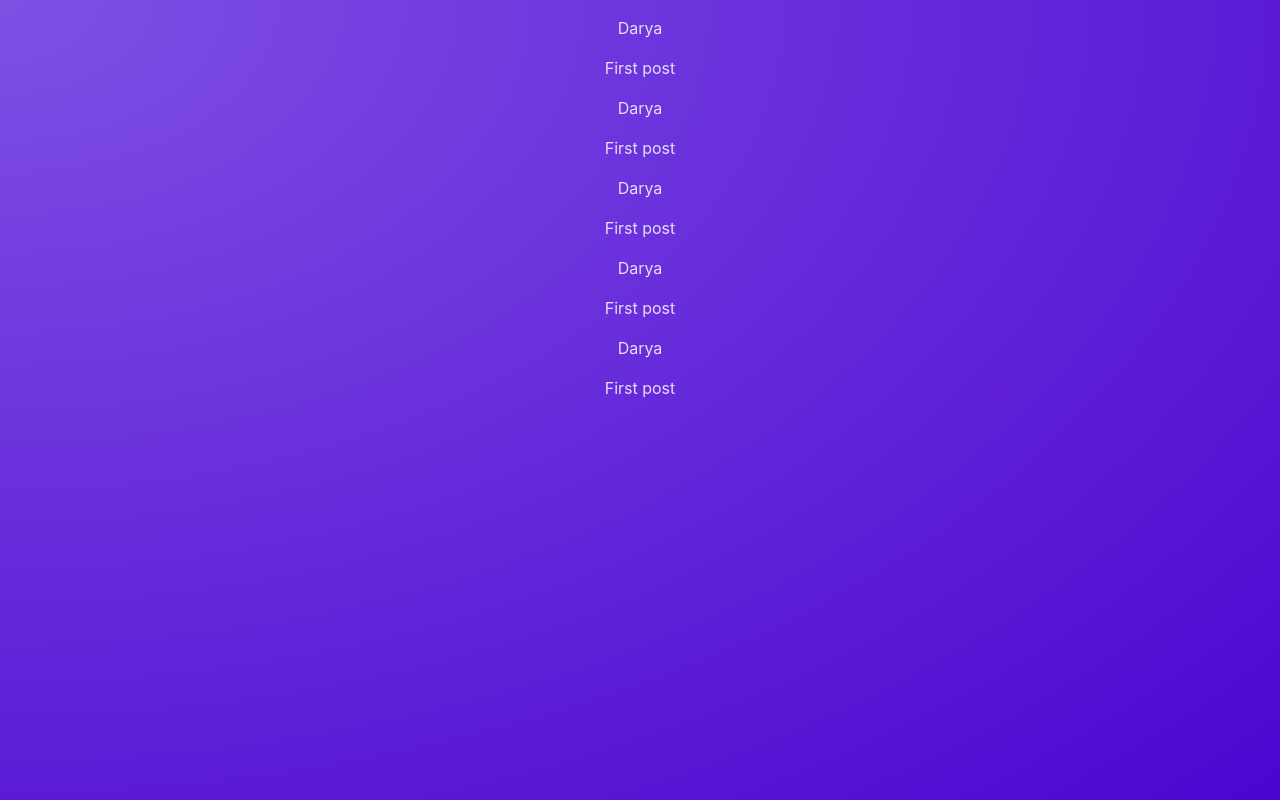
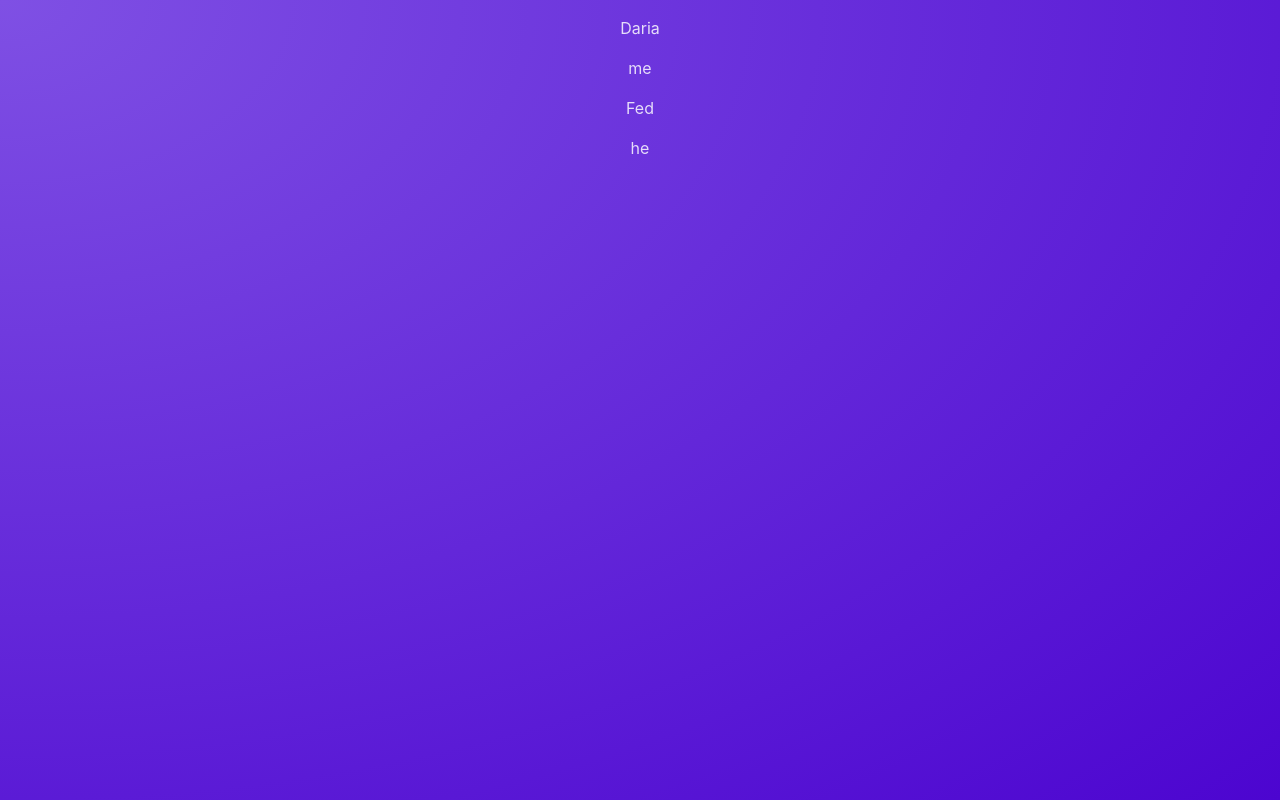
Before and after one commit to dasha12345-s/simpleProject, a React (Vite) app: page / in a window 1280 px wide. Built offline with nearby package versions, Linux system fonts and the light colour scheme.

Commit message:
Passing Data to Components with Props

```diff
--- a/src/App.jsx
+++ b/src/App.jsx
@@ -3,11 +3,8 @@ import Post from "./components/Post.jsx";
 function App() {
   return (
     <main>
-      <Post/>
-      <Post/>
-      <Post/>
-      <Post/>
-      <Post/>
+      <Post author='Daria' body='me'/>
+      <Post author='Fed' body='he'/>
     </main>
   );
 }
--- a/src/components/Post.jsx
+++ b/src/components/Post.jsx
@@ -1,13 +1,9 @@
-const names = ['Darya', 'Fed' ]
-
-export default function Post(){
-
-  const dynamicName = Math.random() > 0.5 ? names[0] : names[1];
+export default function Post(props){
 
   return(
   <div>
-    <p>{dynamicName}</p>
-    <p>First post</p>
+    <p>{props.author}</p>
+    <p>{props.body}</p>
   </div>
   )
 }
```
